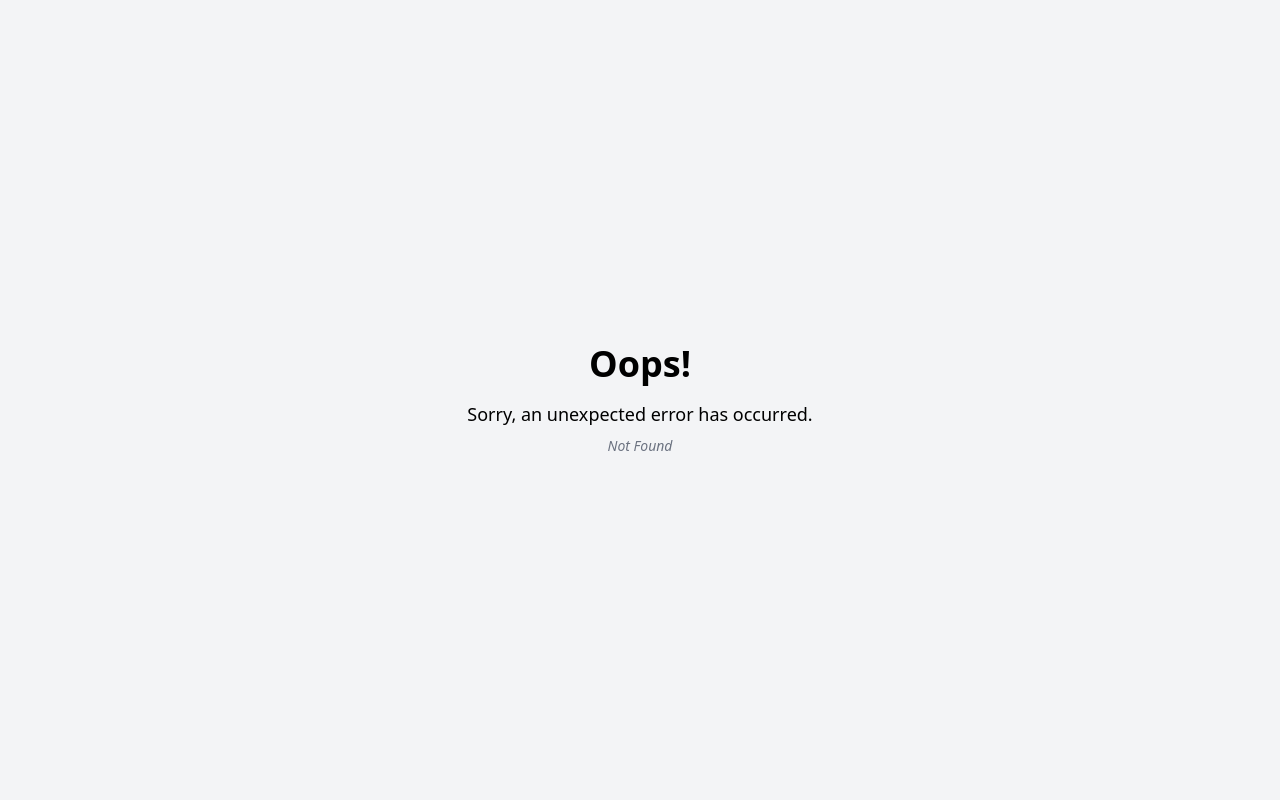
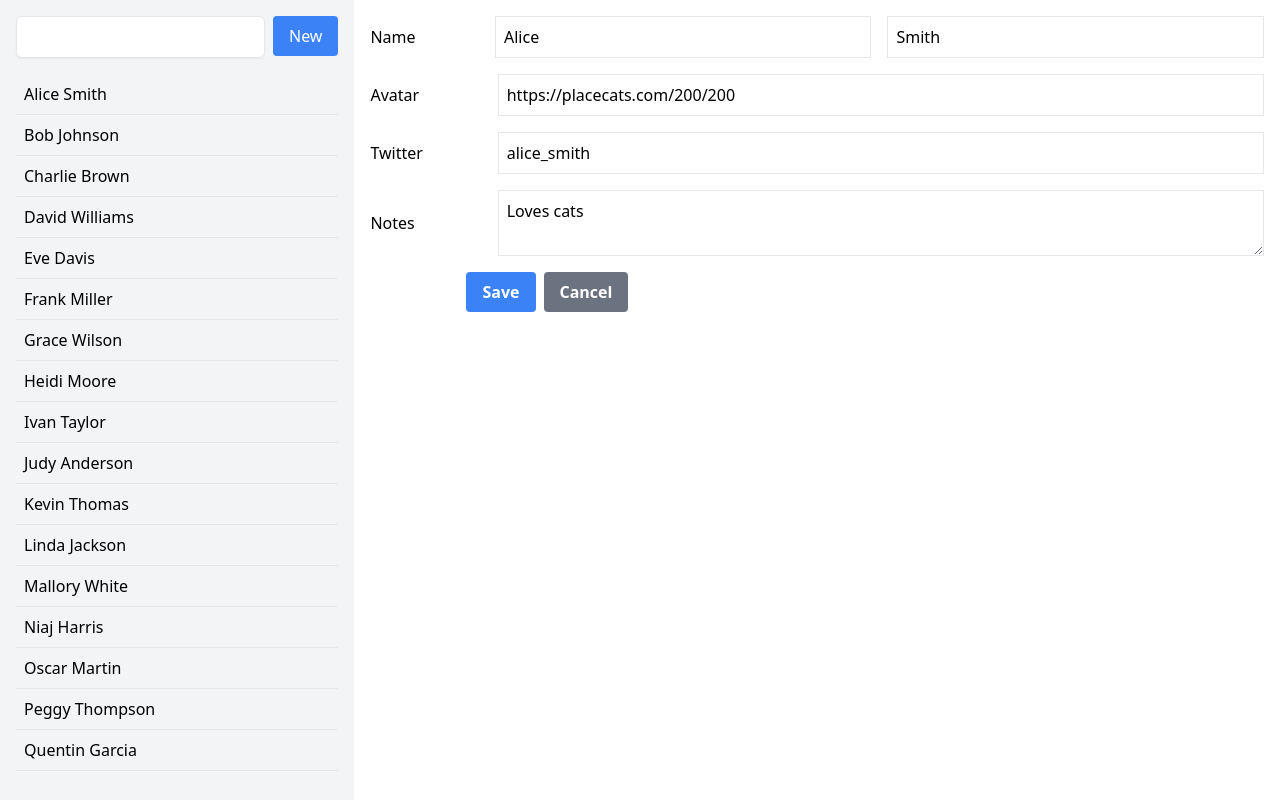
Before and after one commit to mbreceda/react_sandbox_2, a React (Vite) app: page /contacts/1/edit in a window 1280 px wide. Before the commit this address had no page. Built offline with nearby package versions, Linux system fonts and the light colour scheme.

Commit message:
Add Edit Contact Logic

```diff
--- /dev/null
+++ b/src/components/EditContact.tsx
@@ -0,0 +1,95 @@
+import { Form, useLoaderData } from "react-router-dom";
+import { ContactRecord } from "../pages/Contact";
+
+export default function EditContact() {
+  const { contact } = useLoaderData() as {
+    contact: ContactRecord;
+  };
+
+  return (
+    <Form method="post" id="contact-form">
+      <div className="flex items-center mb-4">
+        <label className="w-1/6" htmlFor="first">
+          Name
+        </label>
+        <input
+          id="first"
+          name="first"
+          type="text"
+          defaultValue={contact.first}
+          className="w-3/6 p-2 border"
+        />
+        <span className="mx-2"> </span>
+        <input
+          id="last"
+          name="last"
+          type="text"
+          defaultValue={contact.last}
+          className="w-3/6 p-2 border"
+        />
+      </div>
+      <div className="flex items-center mb-4">
+        <label className="w-1/6" htmlFor="avatar">
+          Avatar
+        </label>
+        <input
+          id="avatar"
+          name="avatar"
+          type="text"
+          defaultValue={contact.avatar}
+          className="w-full p-2 border"
+        />
+      </div>
+      <div className="flex items-center mb-4">
+        <label className="w-1/6" htmlFor="twitter">
+          Twitter
+        </label>
+        <input
+          id="twitter"
+          name="twitter"
+          type="text"
+          defaultValue={contact.twitter}
+          className="w-full p-2 border"
+        />
+      </div>
+      <div className="flex items-center mb-4">
+        <label className="w-1/6" htmlFor="notes">
+          Notes
+        </label>
+        <textarea
+          id="notes"
+          name="notes"
+          defaultValue={contact.notes}
+          className="w-full p-2 border"
+        />
+      </div>
+      {/* <div className="flex items-center mb-4">
+        <label className="w-1/6" htmlFor="favorite">
+          Favorite
+        </label>
+        <input
+          id="favorite"
+          name="favorite"
+          type="checkbox"
+          defaultChecked={contact.favorite}
+          className="w-4 h-4"
+        />
+      </div> */}
+      <div className="flex mb-4">
+        <span className="w-24"></span>
+        <button
+          type="submit"
+          className="bg-blue-500 hover:bg-blue-700 text-white font-bold py-2 px-4 rounded mr-2"
+        >
+          Save
+        </button>
+        <button
+          type="button"
+          className="bg-gray-500 hover:bg-gray-700 text-white font-bold py-2 px-4 rounded"
+        >
+          Cancel
+        </button>
+      </div>
+    </Form>
+  );
+}
--- a/src/loaders/rootLoaders.tsx
+++ b/src/loaders/rootLoaders.tsx
@@ -1,5 +1,10 @@
-import { LoaderFunctionArgs } from "react-router-dom";
+import {
+  LoaderFunctionArgs,
+  ActionFunctionArgs,
+  redirect,
+} from "react-router-dom";
 import { allContacts } from "../data/allContacts";
+import { ContactRecord } from "../pages/Contact";
 
 export const contactsLoader = async () => {
   new Promise((resolve) => setTimeout(resolve, 1000));
@@ -17,3 +22,45 @@ export const contactLoader = async ({ params }: LoaderFunctionArgs) => {
   }
   return { contact };
 };
+
+export const createContactAction = async ({
+  request,
+}: ActionFunctionArgs): Promise<ContactRecord> => {
+  await new Promise((resolve) => setTimeout(resolve, 1000));
+  const formData = await request.formData();
+  const contact = {
+    id: allContacts.length + 1,
+    first: formData.get("first") as string,
+    last: formData.get("last") as string,
+    avatar: formData.get("avatar") as string,
+    twitter: formData.get("twitter") as string,
+    favorite: formData.get("favorite") === "on",
+    notes: "Loves cats",
+  };
+  allContacts.push(contact);
+  return contact;
+};
+
+export const editContactAction = async ({
+  request,
+  params,
+}: ActionFunctionArgs) => {
+  await new Promise((resolve) => setTimeout(resolve, 4000));
+  const formData = await request.formData();
+  const updates = Object.fromEntries(formData);
+  const contactId = Number(params.contactId as string);
+  const contact = allContacts.find((contact) => contact.id === contactId);
+  if (!contact) {
+    throw new Response("Not Found", { status: 404 });
+  }
+  contact.first = updates.first as string;
+  contact.last = updates.last as string;
+  contact.avatar = updates.avatar as string;
+  contact.twitter = updates.twitter as string;
+  contact.favorite = (updates.favorite as string) === "on";
+  contact.notes = updates.notes as string;
+
+  allContacts[contactId - 1] = contact;
+
+  return redirect(`/contacts/${contactId}`);
+};
--- a/src/routes/routes.tsx
+++ b/src/routes/routes.tsx
@@ -2,7 +2,13 @@
 import { createBrowserRouter, RouteObject } from "react-router-dom";
 import App from "../Root";
 import Contact from "../pages/Contact";
-import { contactsLoader, contactLoader } from "../loaders/rootLoaders";
+import EditContact from "../components/EditContact";
+import {
+  contactsLoader,
+  contactLoader,
+  createContactAction,
+  editContactAction,
+} from "../loaders/rootLoaders";
 import ErrorPage from "../pages/ErrorPage";
 
 const routes: RouteObject[] = [
@@ -10,12 +16,19 @@ const routes: RouteObject[] = [
     path: "/",
     element: <App />,
     loader: contactsLoader,
+    action: createContactAction,
     errorElement: <ErrorPage />,
     children: [
       {
         path: "/contacts/:contactId",
         element: <Contact />,
         loader: contactLoader,
+      },
+      {
+        path: "/contacts/:contactId/edit",
+        element: <EditContact />,
+        loader: contactLoader,
+        action: editContactAction,
       },
     ],
   },
```
